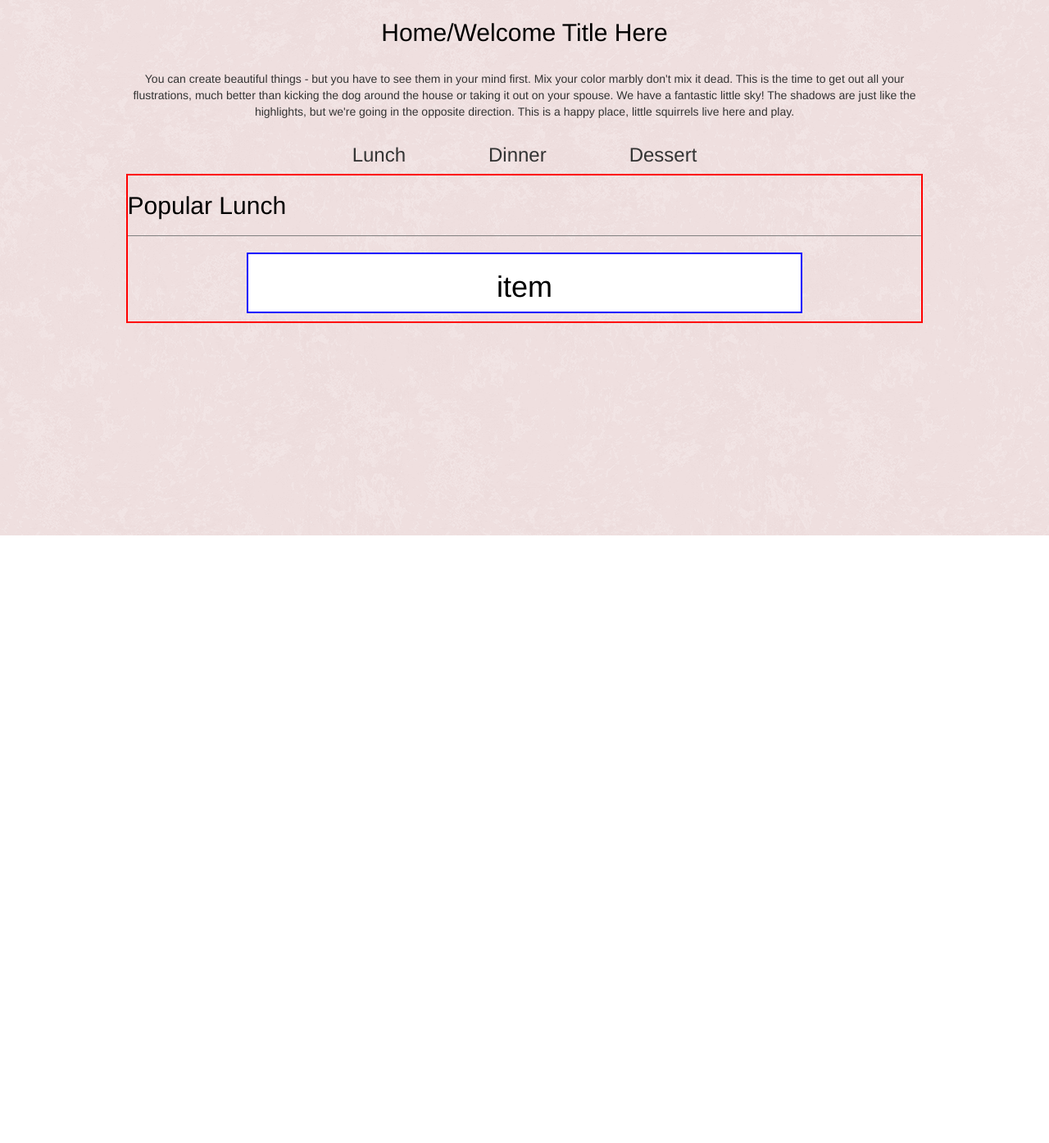
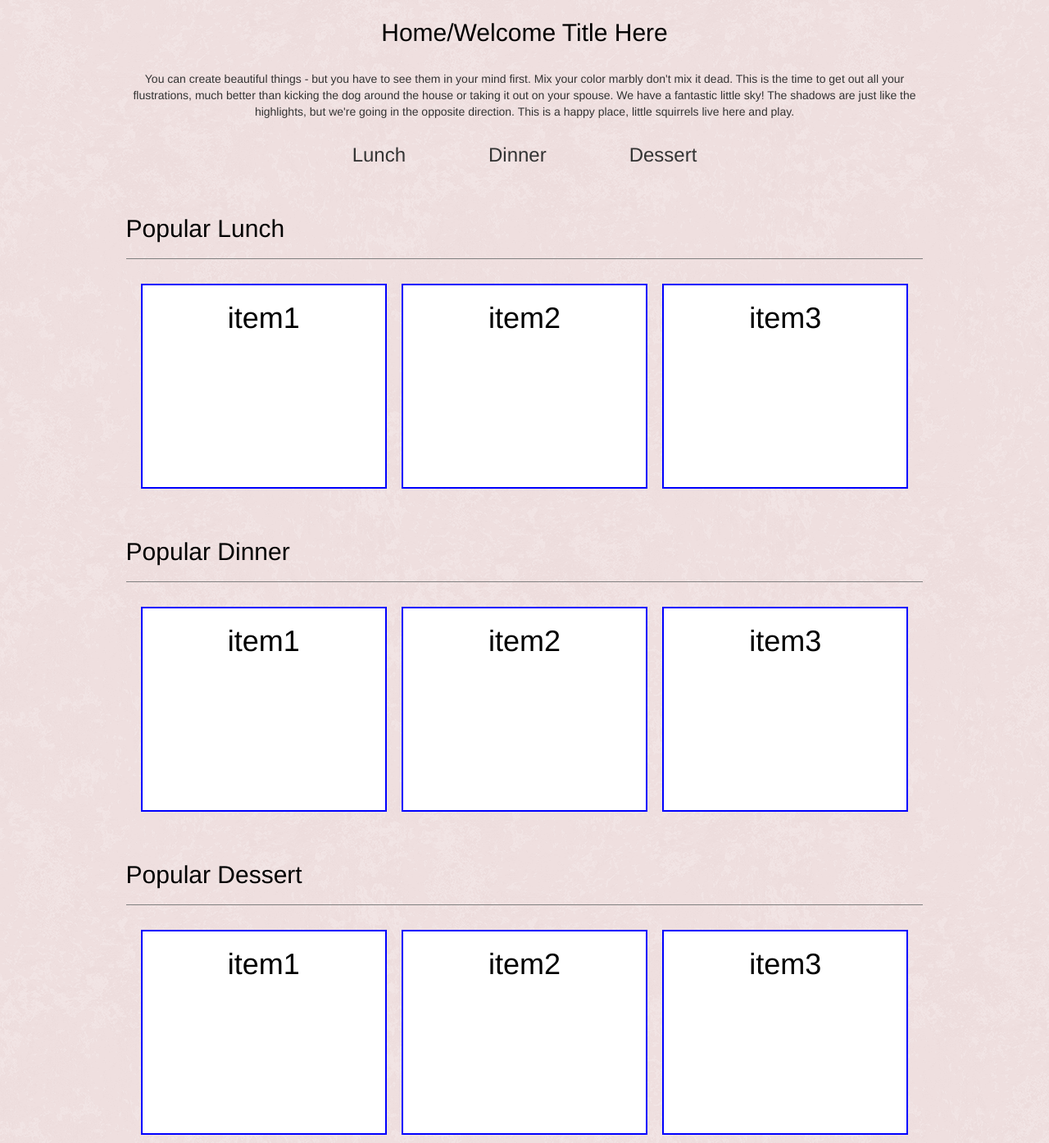
Before and after one commit to EthanJob/momswebsite, a plain HTML site: page index.html in a window 1280 px wide. Shown: the part 147-1541 px from the top of the page at 82% size. Before the commit the page ends 800 px from the top, so only its background shows below. Drawn offline with nearby package versions, Linux system fonts and the light colour scheme.

Commit message:
added popular sections & test items

```diff
--- a/css/style.css
+++ b/css/style.css
@@ -62,14 +62,20 @@ body {
 .popularArea {
   width: auto;
   justify-content: center;
-  border: 2px solid red;
+  margin-top: 50px;
+  /* border: 2px solid red; */
+}
+
+.itemArea {
+  display: flex;
+  justify-content: space-evenly;
 }
 
 .smallContainer {
-  width: auto;
-  height: auto;
+  width: 300px;
+  height: 250px;
   /* min-height: 100%; */
-  margin: 0% 15% 0 15%;
+  /* margin: 0% 15% 0 15%; */
   margin-top: 10px;
   margin-bottom: 10px;
   border: 2px solid blue;
--- a/index.html
+++ b/index.html
@@ -28,8 +28,48 @@
       <div class="popularArea">
         <h2 class="popularTitle">Popular Lunch</h2>
         <hr>
-        <div class="smallContainer">
-          <h1>item</h1>
+        <div class="itemArea">
+          <div class="smallContainer">
+            <h1>item1</h1>
+          </div>
+          <div class="smallContainer">
+            <h1>item2</h1>
+          </div>
+          <div class="smallContainer">
+            <h1>item3</h1>
+          </div>
+        </div>
+      </div>
+
+      <div class="popularArea">
+        <h2 class="popularTitle">Popular Dinner</h2>
+        <hr>
+        <div class="itemArea">
+          <div class="smallContainer">
+            <h1>item1</h1>
+          </div>
+          <div class="smallContainer">
+            <h1>item2</h1>
+          </div>
+          <div class="smallContainer">
+            <h1>item3</h1>
+          </div>
+        </div>
+      </div>
+
+      <div class="popularArea">
+        <h2 class="popularTitle">Popular Dessert</h2>
+        <hr>
+        <div class="itemArea">
+          <div class="smallContainer">
+            <h1>item1</h1>
+          </div>
+          <div class="smallContainer">
+            <h1>item2</h1>
+          </div>
+          <div class="smallContainer">
+            <h1>item3</h1>
+          </div>
         </div>
       </div>
 
```
